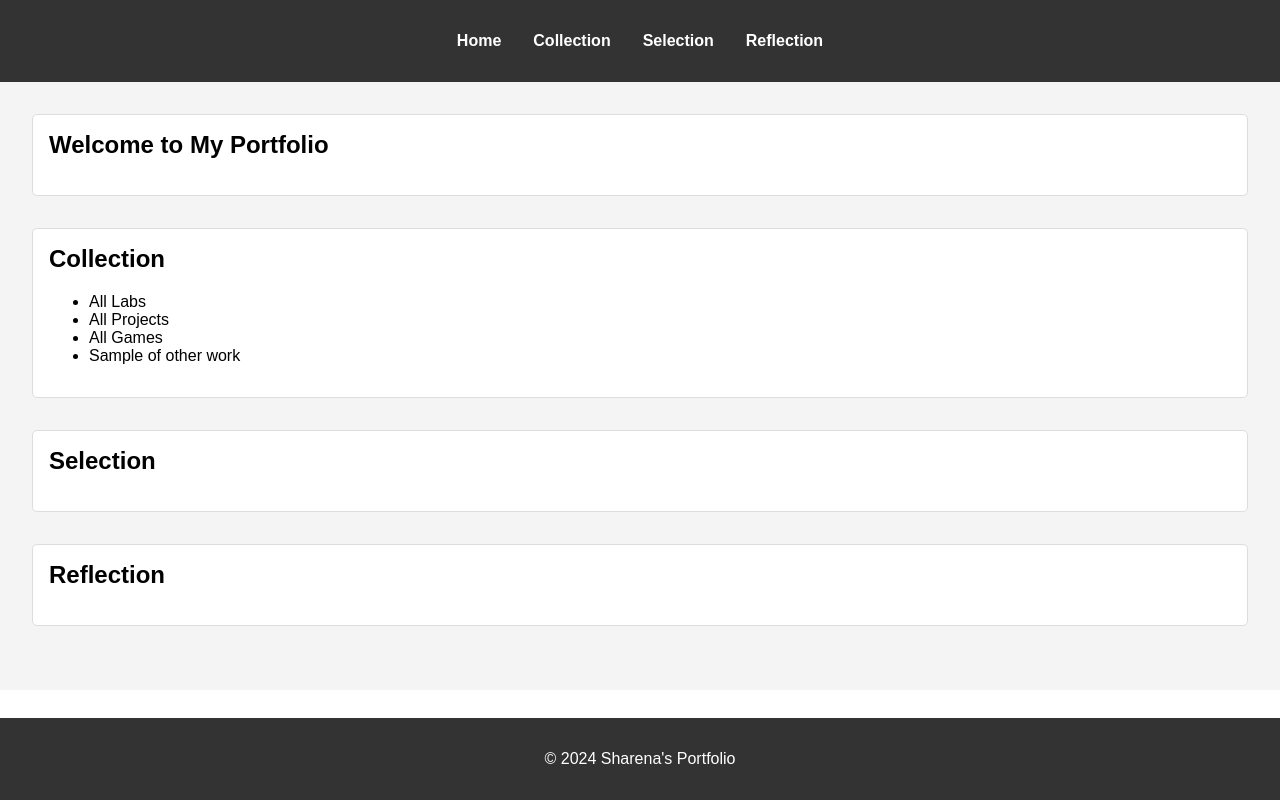
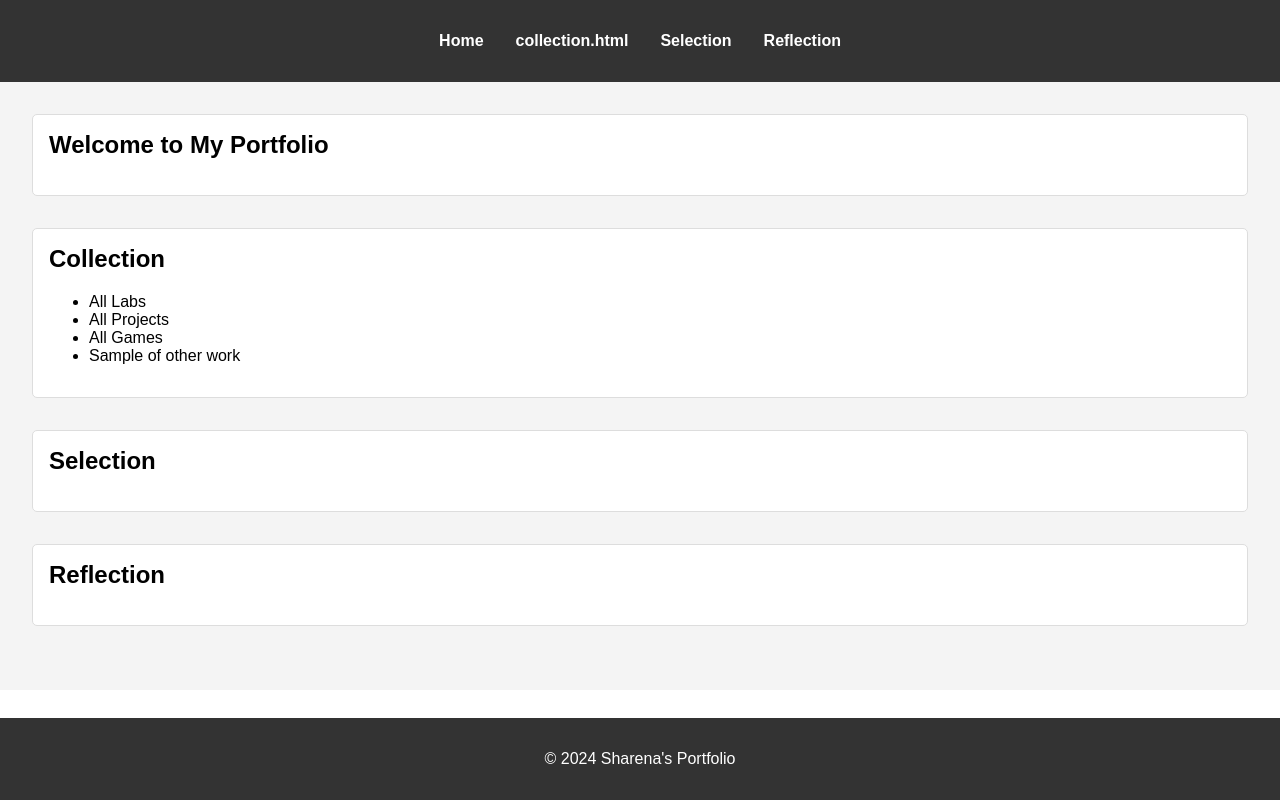
Before and after one commit to sharenaa/jrGame, a plain HTML site: page index.html in a window 1280 px wide. Drawn offline with Linux system fonts and the light colour scheme.

Commit message:
Update index.html

```diff
--- a/index.html
+++ b/index.html
@@ -11,7 +11,7 @@
         <nav>
             <ul>
                 <li><a href="#home">Home</a></li>
-                <li><a href="#collection">Collection</a></li>
+                <li><a href="#collection">collection.html</a></li>
                 <li><a href="#selection">Selection</a></li>
                 <li><a href="#reflection">Reflection</a></li>
             </ul>
```
